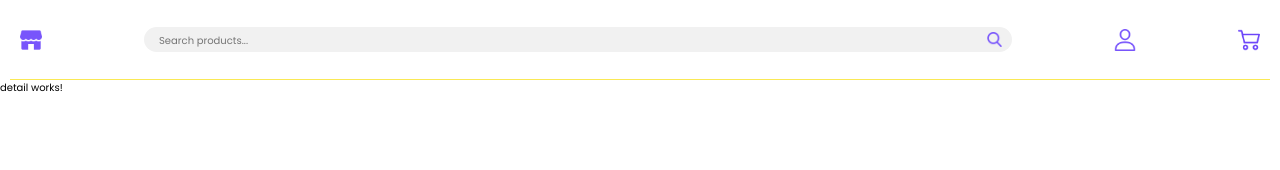
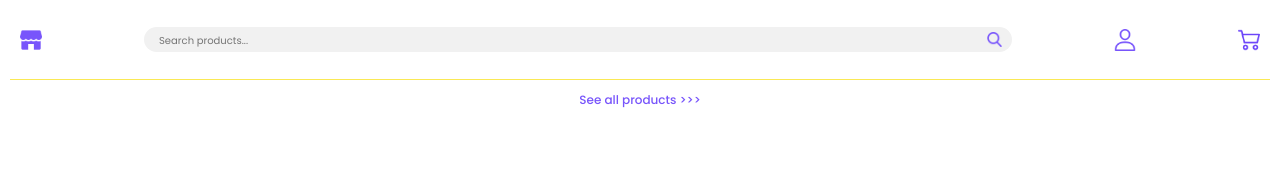
Before and after one commit to jannerymbf/Angular-E-commerce, an Angular app: page /detail/1 in a window 1280 px wide. Shown: the top 170 px of the page. Built offline with nearby package versions, Linux system fonts and the light colour scheme.

Commit message:
Add goToProducts function to showProducts components, and modify the routerlink  #2

```diff
--- a/src/app/components/show-products/show-products.component.html
+++ b/src/app/components/show-products/show-products.component.html
@@ -1,3 +1,3 @@
 <div class="show-products">
-  <a class="show-products__text" routerLink="products" >See all products >>></a>
+  <p class="show-products__text" (click)="goToPoducts()">See all products >>></p>
 </div>
--- a/src/app/components/show-products/show-products.component.ts
+++ b/src/app/components/show-products/show-products.component.ts
@@ -1,4 +1,5 @@
 import { Component, OnInit } from '@angular/core';
+import { Router } from '@angular/router';
 
 @Component({
   selector: 'app-show-products',
@@ -7,9 +8,12 @@ import { Component, OnInit } from '@angular/core';
 })
 export class ShowProductsComponent implements OnInit {
 
-  constructor() { }
+  constructor(private router: Router) { }
 
   ngOnInit(): void {
   }
 
+  goToPoducts() {
+    this.router.navigate(['products']);
+  }
 }
--- a/src/app/pages/detail/detail.component.html
+++ b/src/app/pages/detail/detail.component.html
@@ -1 +1 @@
-<p>detail works!</p>
+<app-show-products></app-show-products>
--- a/src/app/pages/products/products.component.ts
+++ b/src/app/pages/products/products.component.ts
@@ -23,10 +23,12 @@ export class ProductsComponent implements OnInit {
 
   getProducts() {
     if(this.router.url === '/products') {
+      //to show all products
       this.productService.getAllProducts().subscribe((res: any) => {
         return this.products = res;
       })
     } else {
+      // to show serached products
       this.route.params.subscribe(params => {
         return this.productService.searchProducts(params['searchProduct']).subscribe(res => {
           return this.products = res;
```
